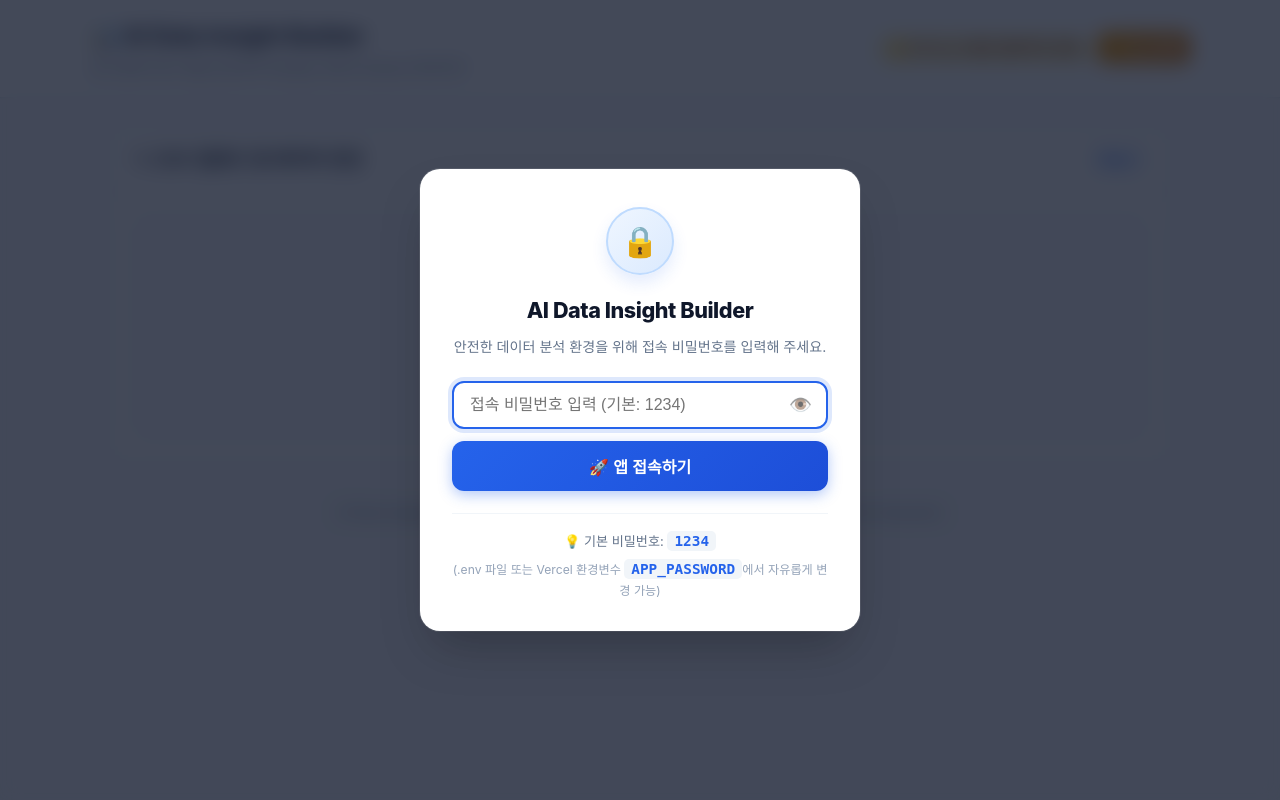
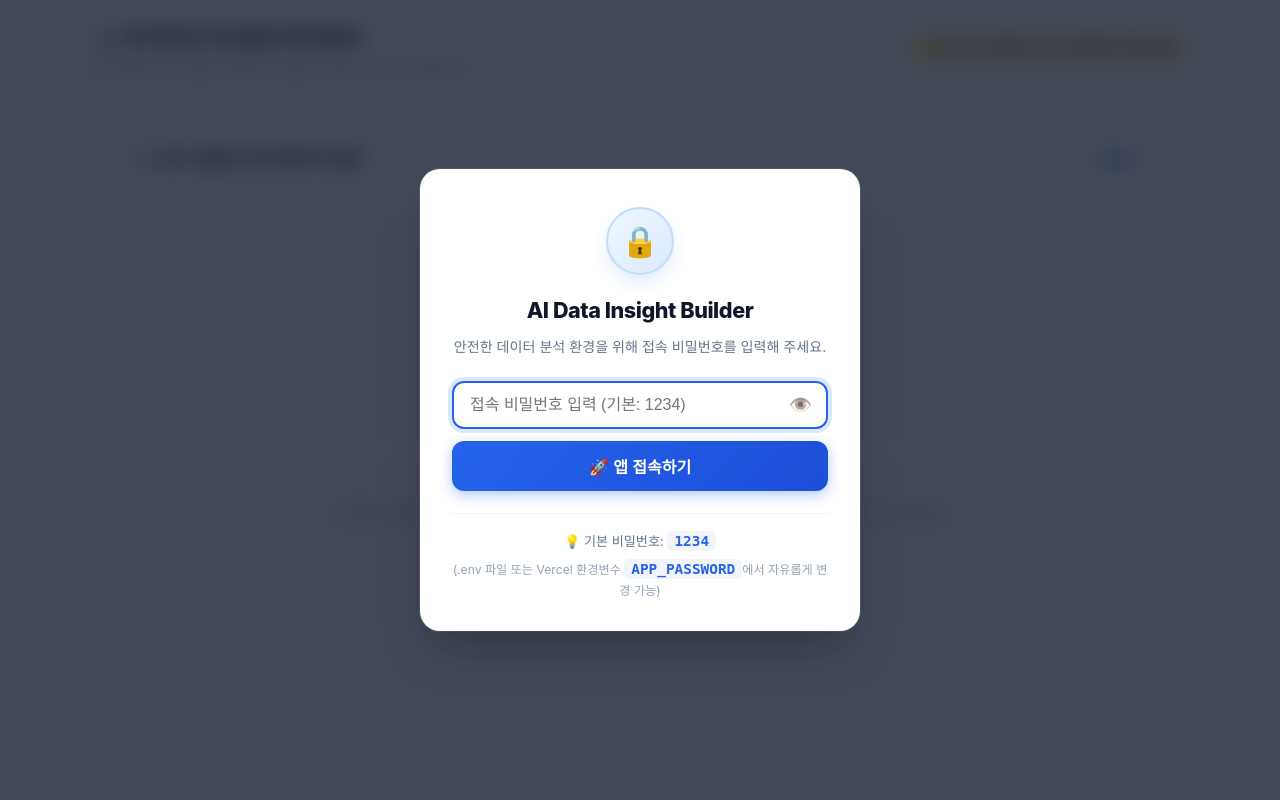
Before and after one commit to parkjaehun123/data-insight-builder, a Flask app: page / in a window 1280 px wide. Run offline with Flask 3, Linux system fonts and the light colour scheme; some libraries are stand-ins or nearby versions.

Commit message:
revert: 웹 화면 API Key 직접 등록 기능 롤백 (Vercel 환경변수 전용 유지)

```diff
--- a/app.py
+++ b/app.py
@@ -31,16 +31,9 @@ app.config["PERMANENT_SESSION_LIFETIME"] = 86400 * 7  # 7일간 세션 유지
 
 def get_gemini_api_key():
     """
-    1) 사용자가 웹 화면에서 직접 입력한 세션 키(custom_gemini_api_key) 우선 확인
-    2) GEMINI_API_KEY 또는 GOOGLE_API_KEY 환경변수 확인
+    GEMINI_API_KEY 또는 GOOGLE_API_KEY 환경변수를 가져옵니다.
     Vercel 배포 시 사용자가 실수로 따옴표를 넣었거나 앞뒤 공백이 있는 경우 안전하게 정제합니다.
     """
-    try:
-        if session and session.get("custom_gemini_api_key"):
-            return session.get("custom_gemini_api_key").strip("\"' ")
-    except Exception:
-        pass
-
     key = os.getenv("GEMINI_API_KEY", "").strip() or os.getenv("GOOGLE_API_KEY", "").strip()
     return key.strip("\"' ")
 
@@ -311,7 +304,6 @@ def require_auth():
         path == "/api/auth-status" or
         path == "/api/login" or
         path == "/api/logout" or
-        path == "/api/set-api-key" or
         path.startswith("/static/")):
         return None
 
@@ -367,26 +359,6 @@ def logout():
     session.pop("authenticated", None)
     logger.info("[AUTH] 로그아웃 완료")
     return jsonify({"success": True, "message": "로그아웃되었습니다."})
-
-
-@app.route("/api/set-api-key", methods=["POST"])
-def set_api_key():
-    """
-    사용자가 웹 화면에서 직접 Gemini API Key를 등록할 수 있는 엔드포인트
-    (Vercel 환경변수 설정 대신 브라우저 세션에 안전하게 저장)
-    """
-    data = request.get_json(silent=True) or {}
-    key = str(data.get("api_key", "")).strip("\"' ")
-    if not key:
-        return jsonify({"success": False, "error": "유효한 API Key를 입력해 주세요."}), 400
-
-    session["custom_gemini_api_key"] = key
-    session.permanent = True
-    logger.info("[AUTH] 사용자 지정 Gemini API Key 세션 저장 완료")
-    return jsonify({
-        "success": True,
-        "message": "Gemini API Key가 성공적으로 등록되었습니다."
-    })
 
 
 @app.route("/")
--- a/static/app.js
+++ b/static/app.js
@@ -39,7 +39,6 @@ document.addEventListener("DOMContentLoaded", () => {
   initAuth();
   registerServiceWorker();
   setupPwaInstall();
-  setupApiKeyModal();
   checkServerHealth();
   setupEventListeners();
   populateManualTools();
@@ -47,7 +46,6 @@ document.addEventListener("DOMContentLoaded", () => {
 
 async function checkServerHealth() {
   const badge = document.getElementById("apiStatusBadge");
-  const btnApiKey = document.getElementById("btnOpenApiKeyModal");
   try {
     const res = await fetch("/health");
     const data = await res.json();
@@ -55,13 +53,11 @@ async function checkServerHealth() {
       if (data.gemini_api_key_configured) {
         badge.className = "badge badge-success";
         badge.textContent = `🟢 Gemini 연결됨 (${data.gemini_model})`;
-        badge.title = "Gemini API가 성공적으로 연결되었습니다. (클릭 시 키 변경 가능)";
-        if (btnApiKey) btnApiKey.style.display = "none";
+        badge.title = "Gemini API가 정상적으로 연결되었습니다.";
       } else {
         badge.className = "badge badge-warning";
-        badge.textContent = "🟡 API Key 미설정 (클릭하여 입력)";
-        badge.title = "클릭하여 Gemini API Key를 직접 입력하세요.";
-        if (btnApiKey) btnApiKey.style.display = "inline-flex";
+        badge.textContent = "🟡 API Key 미설정 (Vercel 환경변수 확인 필요)";
+        badge.title = "Vercel 대시보드의 Environment Variables에 GEMINI_API_KEY를 등록해 주세요.";
       }
     }
   } catch (err) {
@@ -1346,98 +1342,3 @@ function setupPwaInstall() {
     });
   }
 }
-
-// ==============================================================================
-// 11. Gemini API Key 직접 등록 모달 관리
-// ==============================================================================
-function setupApiKeyModal() {
-  const modal = document.getElementById("apiKeyModal");
-  const badge = document.getElementById("apiStatusBadge");
-  const btnOpen = document.getElementById("btnOpenApiKeyModal");
-  const btnClose = document.getElementById("btnCloseApiKeyModal");
-  const btnSave = document.getElementById("btnSaveApiKey");
-  const input = document.getElementById("customApiKeyInput");
-  const msgBox = document.getElementById("apiKeyModalMsg");
-
-  function openModal() {
-    if (modal) {
-      modal.style.display = "flex";
-      if (msgBox) msgBox.style.display = "none";
-      if (input) {
-        input.value = "";
-        setTimeout(() => input.focus(), 120);
-      }
-    }
-  }
-
-  function closeModal() {
-    if (modal) modal.style.display = "none";
-  }
-
-  if (badge) badge.addEventListener("click", openModal);
-  if (btnOpen) btnOpen.addEventListener("click", openModal);
-  if (btnClose) btnClose.addEventListener("click", closeModal);
-
-  if (input) {
-    input.addEventListener("keydown", (e) => {
-      if (e.key === "Enter") {
-        e.preventDefault();
-        saveApiKey();
-      }
-    });
-  }
-
-  if (btnSave) {
-    btnSave.addEventListener("click", saveApiKey);
-  }
-
-  async function saveApiKey() {
-    const key = input ? input.value.trim() : "";
-    if (!key) {
-      showMsg("Gemini API Key를 입력해 주세요.", false);
-      input?.focus();
-      return;
-    }
-
-    if (btnSave) {
-      btnSave.disabled = true;
-      btnSave.textContent = "저장 중...";
-    }
-
-    try {
-      const res = await fetch("/api/set-api-key", {
-        method: "POST",
-        headers: { "Content-Type": "application/json" },
-        body: JSON.stringify({ api_key: key })
-      });
-      const data = await res.json();
-
-      if (res.ok && data.success) {
-        showMsg("✅ API Key가 성공적으로 등록되었습니다!", true);
-        setTimeout(() => {
-          closeModal();
-          checkServerHealth();
-        }, 800);
-      } else {
-        showMsg(data.error || "등록에 실패했습니다. 다시 시도해 주세요.", false);
-      }
-    } catch (err) {
-      console.error("[API_KEY] 키 등록 요청 실패:", err);
-      showMsg("서버 통신 중 문제가 발생했습니다.", false);
-    } finally {
-      if (btnSave) {
-        btnSave.disabled = false;
-        btnSave.textContent = "💾 저장하고 즉시 연결";
-      }
-    }
-  }
-
-  function showMsg(text, isSuccess) {
-    if (!msgBox) return;
-    msgBox.textContent = text;
-    msgBox.style.display = "block";
-    msgBox.style.backgroundColor = isSuccess ? "#f0fdf4" : "#fef2f2";
-    msgBox.style.color = isSuccess ? "#15803d" : "#dc2626";
-    msgBox.style.border = `1px solid ${isSuccess ? "#bbf7d0" : "#fecaca"}`;
-  }
-}
--- a/static/style.css
+++ b/static/style.css
@@ -1457,76 +1457,6 @@ tr:hover td {
   transform: translateY(-1px);
 }
 
-/* API Key 직접 등록 버튼 */
-.btn-api-key {
-  background: linear-gradient(135deg, #f59e0b 0%, #d97706 100%);
-  color: #ffffff;
-  border: none;
-  border-radius: 8px;
-  padding: 6px 11px;
-  font-size: 0.8rem;
-  font-weight: 700;
-  cursor: pointer;
-  transition: all 0.2s ease;
-  display: inline-flex;
-  align-items: center;
-  gap: 4px;
-  box-shadow: 0 2px 6px rgba(245, 158, 11, 0.3);
-}
-
-.btn-api-key:hover {
-  background: linear-gradient(135deg, #d97706 0%, #b45309 100%);
-  transform: translateY(-1px);
-}
-
-/* Gemini API Key 직접 등록 모달 */
-.api-key-modal {
-  position: fixed;
-  inset: 0;
-  z-index: 10002;
-  background: rgba(15, 23, 42, 0.78);
-  backdrop-filter: blur(8px);
-  -webkit-backdrop-filter: blur(8px);
-  display: flex;
-  align-items: center;
-  justify-content: center;
-  padding: 20px;
-}
-
-.api-key-modal-card {
-  background: #ffffff;
-  width: 100%;
-  max-width: 440px;
-  border-radius: 18px;
-  padding: 30px 24px 24px;
-  position: relative;
-  text-align: center;
-  box-shadow: 0 20px 40px rgba(0, 0, 0, 0.25);
-  animation: popInAuth 0.25s cubic-bezier(0.16, 1, 0.3, 1);
-}
-
-.btn-close-modal {
-  position: absolute;
-  top: 14px;
-  right: 14px;
-  background: none;
-  border: none;
-  font-size: 1.25rem;
-  color: #94a3b8;
-  cursor: pointer;
-  padding: 4px;
-  transition: color 0.2s;
-}
-
-.btn-close-modal:hover {
-  color: #1e293b;
-}
-
-.modal-icon {
-  font-size: 2.3rem;
-  margin-bottom: 8px;
-}
-
 /* iOS Safari 설치 안내 모달 */
 .ios-install-modal {
   position: fixed;
--- a/templates/index.html
+++ b/templates/index.html
@@ -71,10 +71,7 @@
         <p class="subtitle">공식 통계 CSV 정밀 진단부터 Pandas 계산과 Gemini 해석까지</p>
       </div>
       <div class="status-area">
-        <span id="apiStatusBadge" class="badge badge-warning" style="cursor: pointer;" title="클릭하여 Gemini API Key 직접 등록/확인">서버 상태 확인 중...</span>
-        <button type="button" id="btnOpenApiKeyModal" class="btn-api-key" style="display: none;" title="Gemini API Key 직접 입력">
-          🔑 Key 등록
-        </button>
+        <span id="apiStatusBadge" class="badge badge-warning">서버 상태 확인 중...</span>
         <button type="button" id="btnInstallPwa" class="btn-pwa-install" style="display: none;" title="홈 화면 또는 PC에 앱으로 다운로드/설치">
           📲 앱 설치
         </button>
@@ -84,38 +81,6 @@
       </div>
     </div>
   </header>
-
-  <!-- Gemini API Key 직접 입력/수정 모달 -->
-  <div id="apiKeyModal" class="api-key-modal" style="display: none;">
-    <div class="api-key-modal-card">
-      <button type="button" class="btn-close-modal" id="btnCloseApiKeyModal" aria-label="닫기">✕</button>
-      <div class="modal-icon">🔑</div>
-      <h3 style="font-size: 1.15rem; font-weight: 700; color: #1e293b; margin-bottom: 6px;">Gemini API Key 직접 등록</h3>
-      <p style="font-size: 0.86rem; color: #64748b; line-height: 1.5; margin-bottom: 16px;">
-        Vercel 환경변수 설정이 번거로우실 경우, 여기서 본인의 Gemini API Key를 붙여넣으시면 즉시 AI 분석 기능을 이용하실 수 있습니다.
-      </p>
-
-      <div style="margin-bottom: 12px;">
-        <input
-          type="password"
-          id="customApiKeyInput"
-          class="auth-input"
-          placeholder="AIzaSy... 또는 본인의 Gemini API Key 입력"
-          autocomplete="off"
-        >
-      </div>
-
-      <div id="apiKeyModalMsg" style="display: none; margin-bottom: 12px; font-size: 0.85rem; font-weight: 600; padding: 8px 12px; border-radius: 8px;"></div>
-
-      <button type="button" id="btnSaveApiKey" class="btn-auth-submit" style="width: 100%;">
-        💾 저장하고 즉시 연결
-      </button>
-
-      <div style="margin-top: 14px; font-size: 0.78rem; color: #64748b; line-height: 1.4;">
-        <span>💡 무료 API Key 발급: <a href="https://aistudio.google.com/app/apikey" target="_blank" rel="noopener" style="color: #2563eb; font-weight: 600; text-decoration: underline;">Google AI Studio 바로가기</a></span>
-      </div>
-    </div>
-  </div>
 
   <!-- iOS Safari 홈 화면 추가 안내 모달 -->
   <div id="iosInstallModal" class="ios-install-modal" style="display: none;">
```
